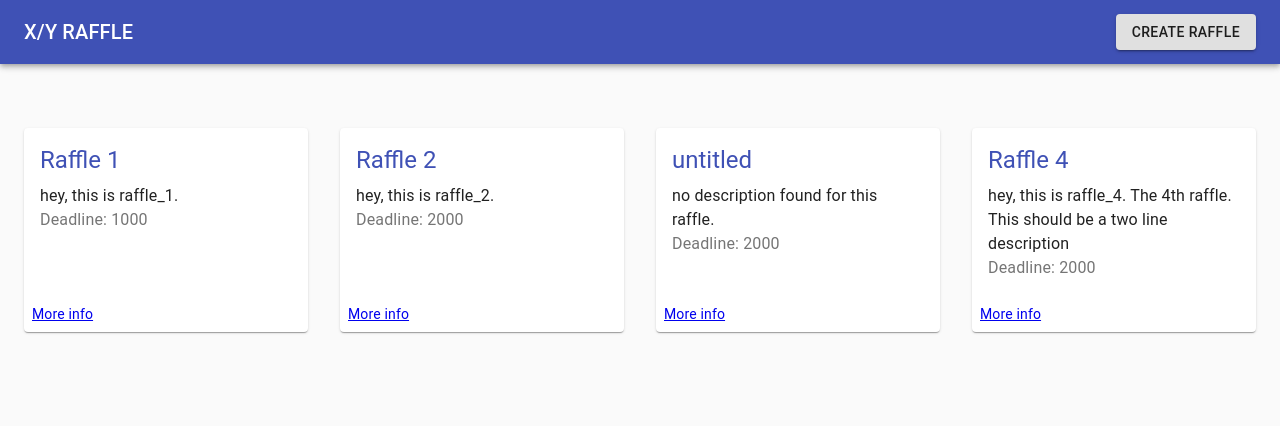
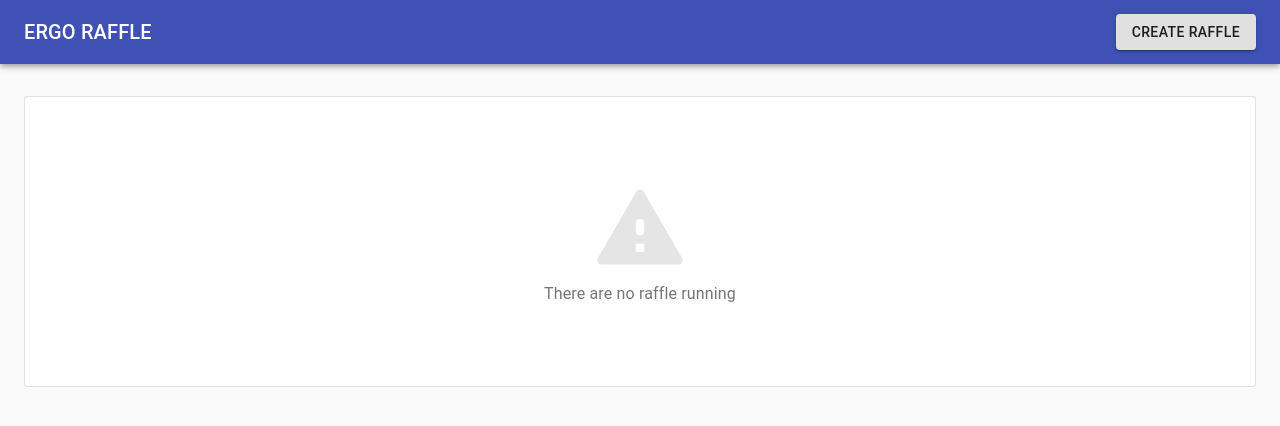
Before and after one commit to ErgoRaffle/raffle-frontend-v1, a React (Create React App) app: page / in a window 1280 px wide. Shown: the top 426 px of the page. Built offline with nearby package versions, Linux system fonts and the light colour scheme.

Commit message:
add view in case of no raffle running on home page, improvments in raffle page

```diff
--- a/src/pages/home.js
+++ b/src/pages/home.js
@@ -10,6 +10,8 @@ import Toolbar from '@material-ui/core/Toolbar';
 import Typography from '@material-ui/core/Typography';
 import { makeStyles } from '@material-ui/core/styles';
 import Container from '@material-ui/core/Container';
+import Box from '@material-ui/core/Box';
+import ReportProblemRoundedIcon from '@material-ui/icons/ReportProblemRounded';
 import { Link } from 'react-router-dom';
 import { Copyright } from '../App';
 
@@ -46,11 +48,15 @@ const useStyles = makeStyles((theme) => ({
     backgroundColor: theme.palette.background.paper,
     padding: theme.spacing(6),
   },
+  warningIcon: {
+      fontSize: 100,
+      color: "rgba(0, 0, 0, 0.1)"
+  }
 }));
 
 export default function Home() {
   const classes = useStyles();
-  const [raffles, setRaffles] = React.useState([
+  const [raffles, setRaffles] = React.useState([/*
         {
             id: 1,
             name: "Raffle 1",
@@ -75,7 +81,7 @@ export default function Home() {
             description: "hey, this is raffle_4. The 4th raffle. This should be a two line description",
             deadline: 2000
         }
-    ]);
+    */]);
 
     /* Get list of raffles from back-end */
     /*
@@ -94,7 +100,7 @@ export default function Home() {
       <AppBar position="relative">
         <Toolbar>
           <Typography variant="h6" color="inherit" noWrap className={classes.title}>
-            X/Y RAFFLE
+            ERGO RAFFLE
           </Typography>
           <Link to="/create">
             <Button variant="contained">
@@ -105,8 +111,7 @@ export default function Home() {
       </AppBar>
       <main>
         <Container className={classes.cardGrid} maxWidth="lg">
-          {/* End hero unit */}
-          <Grid container spacing={4}>
+          {raffles && <Grid container spacing={4}>
             {raffles.map((raffle, ind) => (
               <Grid item xs={12} sm={6} md={4} lg={3}>
                 <Card className={classes.card}>
@@ -122,12 +127,32 @@ export default function Home() {
                     </Typography>
                   </CardContent>
                 <CardActions>
-                    <Link to={`/raffle/${raffle.id}`}>More info</Link>
+                  <Link to={`/raffle/${raffle.id}`}>
+                    <Button
+                        type="submit"
+                        color="primary"
+                    >
+                        More info
+                    </Button>
+                  </Link>
                 </CardActions>
                 </Card>
               </Grid>
             ))}
           </Grid>
+        }
+        {!raffles.length && (
+        <Card variant="outlined">
+            <Box p={10}>
+                <Box align="center">
+                    <ReportProblemRoundedIcon className={classes.warningIcon}/>
+                </Box>
+                <Typography align="center" color="textSecondary">
+                    There are no raffle running
+                </Typography>
+            </Box>
+        </Card>
+        )}
         </Container>
       </main>
     </React.Fragment>
--- a/src/pages/raffle.js
+++ b/src/pages/raffle.js
@@ -2,6 +2,7 @@ import React from "react";
 import { makeStyles } from '@material-ui/core/styles';
 import Card from '@material-ui/core/Card';
 import CardContent from '@material-ui/core/CardContent';
+import CardActions from '@material-ui/core/CardActions';
 import Button from '@material-ui/core/Button';
 import Typography from '@material-ui/core/Typography';
 import Grid from '@material-ui/core/Grid';
@@ -140,6 +141,9 @@ export default function Raffle() {
       <CssBaseline />
       <AppBar position="relative">
         <Toolbar>
+          <img
+            src={process.env.PUBLIC_URL + '/ergo-logo.png'} height={50} width={50}
+          />
           <Typography variant="h6" color="inherit" noWrap className={classes.title}>
             X/Y RAFFLE
           </Typography>
@@ -255,7 +259,10 @@ export default function Raffle() {
                                 onChange = {handleChange}
                             />
                             </Grid>
-                            <Grid item xs={10}>
+                        </Grid>
+                    </form>
+                  </CardContent>
+                  <CardActions>
                     <Button
                         type="submit"
                         color="primary"
@@ -275,10 +282,7 @@ export default function Raffle() {
                         There was a problem connecting to the server!
                         </Alert>
                     </Snackbar>
-                            </Grid>
-                        </Grid>
-                    </form>
-                  </CardContent>
+                  </CardActions>
                 </Card>
               </Grid>
           </Grid>
```
Also changed, not shown: public/logotype_white.svg (added). Lines whose indentation alone changed are shown as unchanged.
